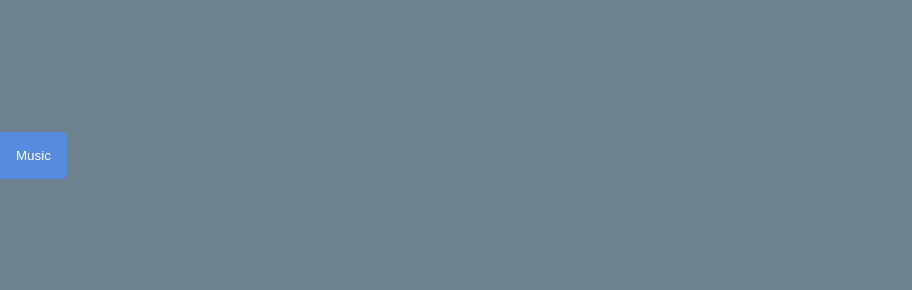
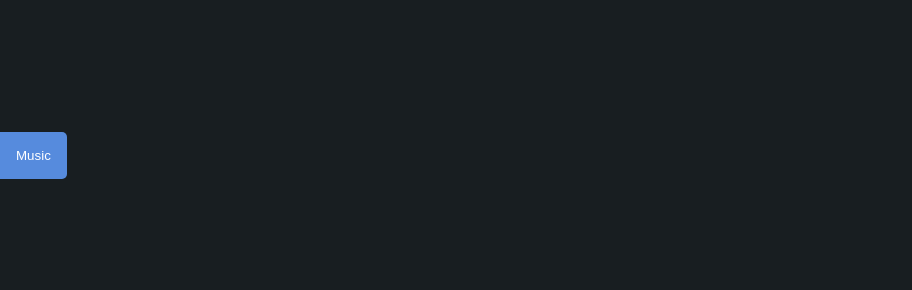
Before and after one commit to samrum/srqlock, a website built with webpack: page src/index.html in a window 1280 px wide. Shown: the part 68-358 px from the top of the page, without its empty margins (0-912 px from the left). Built offline with nearby package versions, Linux system fonts and the light colour scheme.

Commit message:
Update background color for featured content

```diff
--- a/src/style/main.scss
+++ b/src/style/main.scss
@@ -32,7 +32,7 @@ canvas {
     align-items: center;
     width: 100%;
     height: 100%;
-    background-color: rgba(72, 101, 115, 0.8);;
+    background-color: #181e21;
     color: #eaeaea;
     font-size: 4em;
     font-family: arial;
```
Also changed, not shown: dist/index.html, dist/scripts/main.bundle.js, 5 other files.
